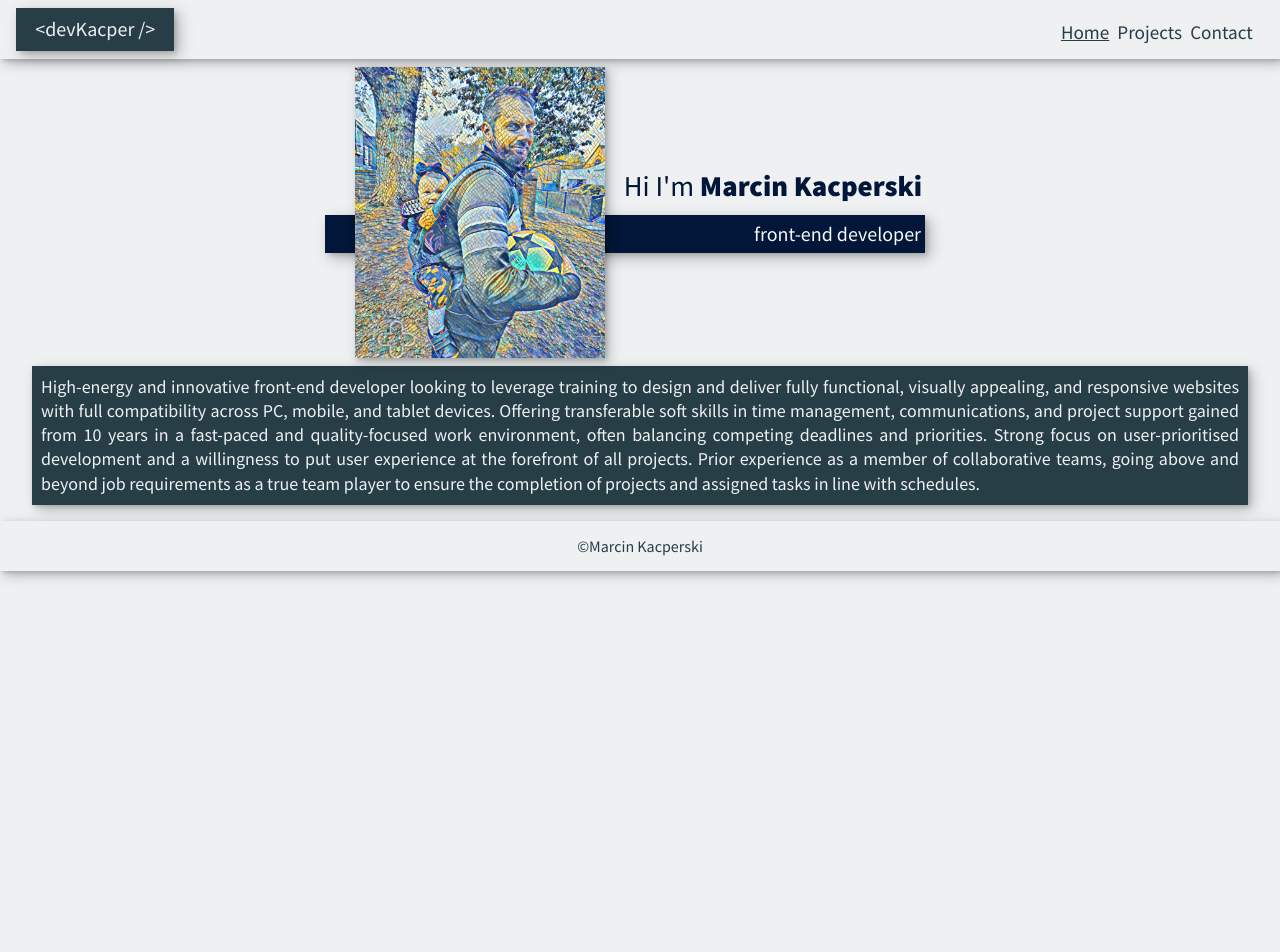
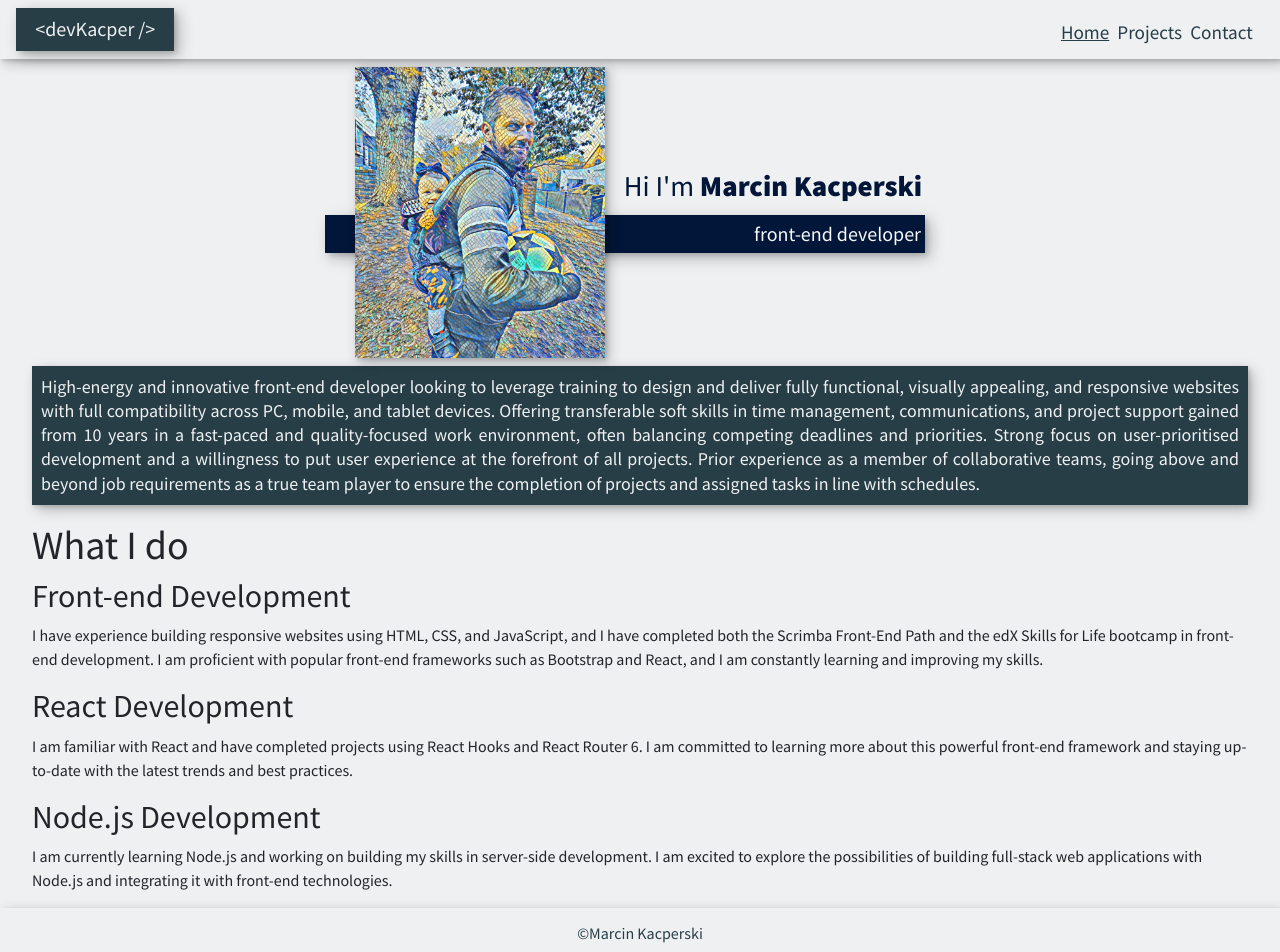
Before and after one commit to Kacperski81/react-portfolio, a React (Create React App) app: page / in a window 1280 px wide. Shown: the top 952 px of the page. Before the commit the page ends 800 px from the top, so only its background shows below. Built offline with nearby package versions, Linux system fonts and the light colour scheme.

Commit message:
added what I do

```diff
--- a/src/components/Home.js
+++ b/src/components/Home.js
@@ -113,7 +113,24 @@ function Home() {
                 collaborative teams, going above and beyond job requirements as a true team player to ensure the
                 completion of projects and assigned tasks in line with schedules.
             </Paragraph>
+            <div class="what-i-do">
+                <h1>What I do</h1>
+                <div class="column">
+                    <h2>Front-end Development</h2>
+                    <p>I have experience building responsive websites using HTML, CSS, and JavaScript, and I have completed both the Scrimba Front-End Path and the edX Skills for Life bootcamp in front-end development. I am proficient with popular front-end frameworks such as Bootstrap and React, and I am constantly learning and improving my skills.</p>
+                </div>
+                <div class="column">
+                    <h2>React Development</h2>
+                    <p>I am familiar with React and have completed projects using React Hooks and React Router 6. I am committed to learning more about this powerful front-end framework and staying up-to-date with the latest trends and best practices.</p>
+                </div>
+                <div class="column">
+                    <h2>Node.js Development</h2>
+                    <p>I am currently learning Node.js and working on building my skills in server-side development. I am excited to explore the possibilities of building full-stack web applications with Node.js and integrating it with front-end technologies.</p>
+                </div>
+            </div>
+
         </Wrapper>
+
     )
 }
 
```
